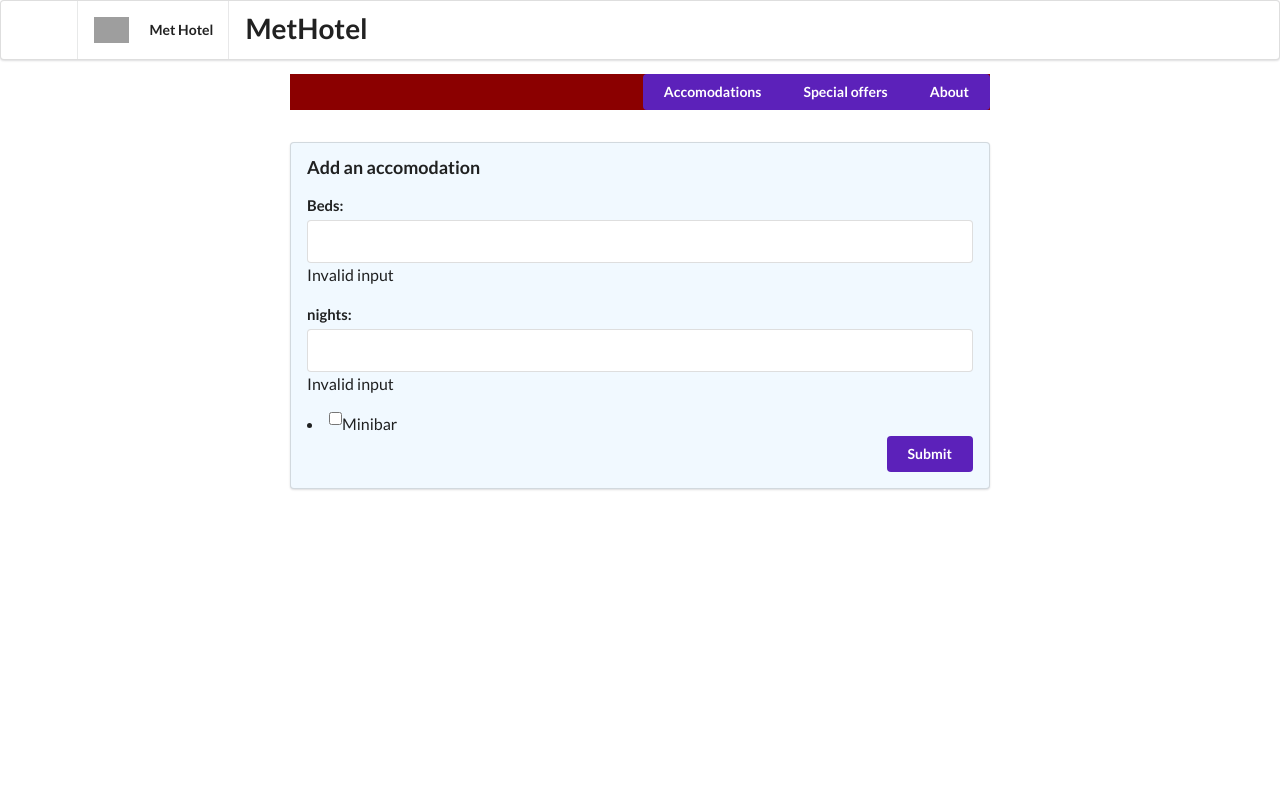
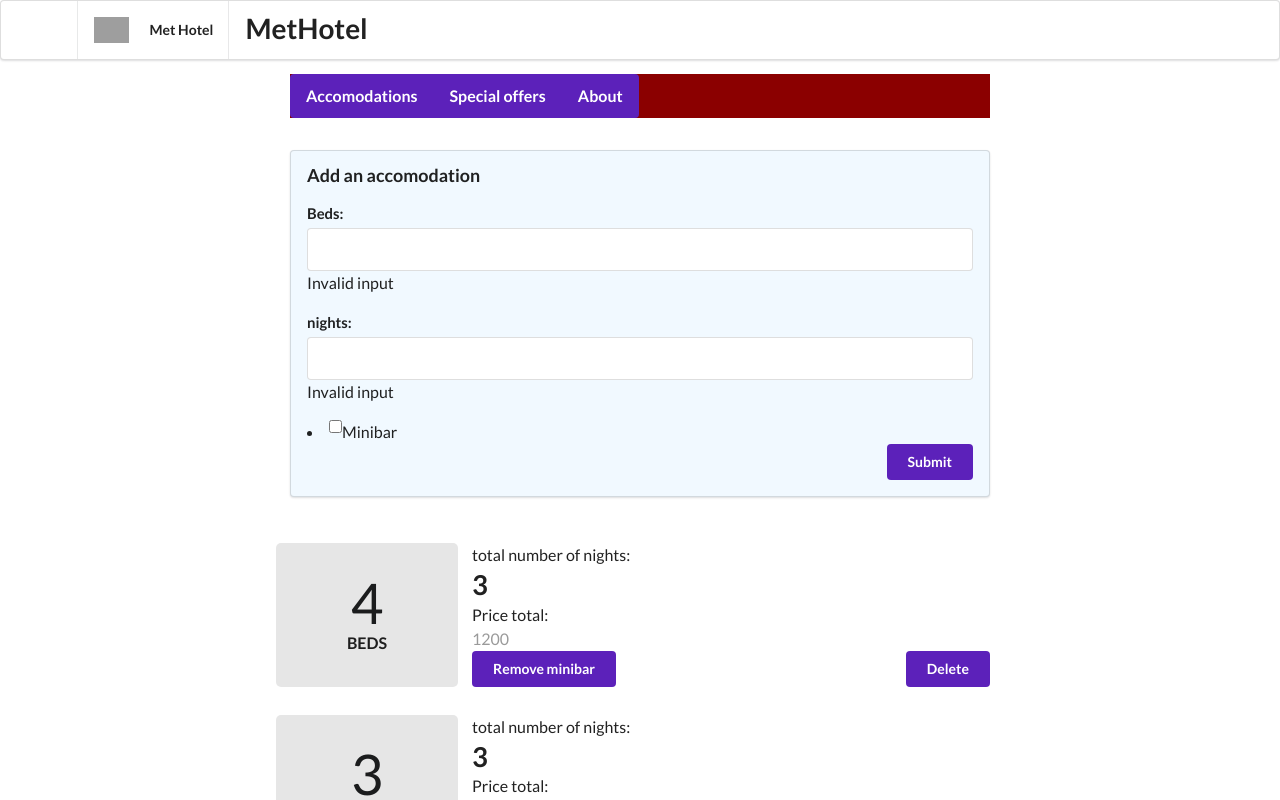
Before and after one commit to luzajic91/MetHotels, an Angular app: page /accomodations in a window 1280 px wide. Before the commit this address led to /. Shown: the top 800 px of the page. Built offline with nearby package versions, Linux system fonts and the light colour scheme; data requests are answered from the project's data file; grey boxes are pictures that could not be loaded.

Commit message:
DZ11
Rutiranje

```diff
--- a/db.json
+++ b/db.json
@@ -23,14 +23,6 @@
       "minibar": false,
       "nights": 3,
       "totalPrice": 600
-    },
-    {
-      "id": 4,
-      "beds": 1,
-      "price": 100,
-      "minibar": false,
-      "nights": 3,
-      "totalPrice": 300
     }
   ]
 }
--- a/src/app/accomodation/accomodation.component.ts
+++ b/src/app/accomodation/accomodation.component.ts
@@ -24,8 +24,6 @@ export class AccomodationComponent implements OnInit {
 
   constructor(private roomService: RoomService) {
     this.roomService = roomService;
-    //this.accomodation = new Accomodation(1,1,1);
-    //this.getPrice = this.roomService.getPrice(this.accomodation.nights, this.accomodation.price);
   }
 
   ngOnInit(): void {
--- /dev/null
+++ b/src/app/accomodations/accomodations.component.html
@@ -0,0 +1,4 @@
+<div class="ui grid posts">
+    <app-accomodation *ngFor="let accomodation of accomodations" [accomodation]="accomodation" (onDeleteAccomodation)="deleteAccomodation(accomodation)" (onEditAccomodation)="editAccomodation(accomodation)">
+    </app-accomodation>
+</div>
--- /dev/null
+++ b/src/app/accomodations/accomodations.component.ts
@@ -0,0 +1,29 @@
+import { Component, Input, OnInit } from '@angular/core';
+import { Accomodation } from '../accomodation/accomodation.model';
+import { AccomodationService } from '../services/accomodation.service';
+
+@Component({
+  selector: 'app-accomodations',
+  templateUrl: './accomodations.component.html',
+  styleUrls: ['./accomodations.component.css']
+})
+export class AccomodationsComponent implements OnInit {
+
+  @Input() accomodations: Accomodation[];
+
+  constructor(private accomodationService: AccomodationService) { }
+
+  ngOnInit(): void {
+    this.accomodationService.getAccomodations().subscribe((accomodations) => (this.accomodations = accomodations));
+  }
+
+  deleteAccomodation(accomodation: Accomodation) {
+    console.log(accomodation.id);
+    this.accomodationService.deleteAccomodation(accomodation).subscribe(() => (this.accomodations = this.accomodations.filter(a => a.id !== accomodation.id)))
+  }
+
+  editAccomodation(accomodation: Accomodation) {
+    this.accomodationService.updateAccomodation(accomodation).subscribe();
+  }
+
+}
--- a/src/app/app-routing.module.ts
+++ b/src/app/app-routing.module.ts
@@ -1,7 +1,15 @@
 import { NgModule } from '@angular/core';
 import { RouterModule, Routes } from '@angular/router';
+import { AccomodationsComponent } from './accomodations/accomodations.component';
+import { KontaktComponent } from './kontakt/kontakt.component';
+import { PreporukaComponent } from './preporuka/preporuka.component';
+import { PreporukeComponent } from './preporuke/preporuke.component';
 
-const routes: Routes = [];
+const routes: Routes = [
+    {path:'preporuke', component: PreporukeComponent},
+    {path:'accomodations', component: AccomodationsComponent},
+    {path:'kontakt', component: KontaktComponent}
+];
 
 @NgModule({
   imports: [RouterModule.forRoot(routes)],
--- a/src/app/app.component.html
+++ b/src/app/app.component.html
@@ -22,7 +22,15 @@
         Submit
     </button>
 </form>
-<div *ngIf="dispCont[0]">
+
+<router-outlet>
+</router-outlet>
+
+<!-- <app-accomodations></app-accomodations>
+<app-preporuke></app-preporuke>
+<app-kontakt></app-kontakt> -->
+
+<!-- <div *ngIf="dispCont[0]">
     <div class="ui grid posts">
         <app-accomodation *ngFor="let accomodation of accomodations" [accomodation]="accomodation" (onDeleteAccomodation)="deleteAccomodation(accomodation)" (onEditAccomodation)="editAccomodation(accomodation)">
         </app-accomodation>
@@ -35,4 +43,4 @@
 </div>
 <div *ngIf="dispCont[2]">
     <app-kontakt></app-kontakt>
-</div>
+</div> -->
--- a/src/app/app.module.ts
+++ b/src/app/app.module.ts
@@ -1,5 +1,6 @@
 import { NgModule } from '@angular/core';
 import { BrowserModule } from '@angular/platform-browser';
+import { RouterModule, Routes } from '@angular/router';
 
 import { AppRoutingModule } from './app-routing.module';
 import { AppComponent } from './app.component';
@@ -11,6 +12,20 @@ import { FormsModule, ReactiveFormsModule } from '@angular/forms';
 import { RoomService } from './services/room.service';
 import { AccomodationService } from './services/accomodation.service';
 import { HttpClient, HttpClientModule, HttpHandler } from '@angular/common/http';
+import { AccomodationsComponent } from './accomodations/accomodations.component';
+import { PreporukeComponent } from './preporuke/preporuke.component';
+
+
+const appRoute: Routes = [
+  // {path:'Home', component: AppComponent, children: [
+  //   {path:'preporuke', component: PreporukaComponent},
+  //   {path:'accomodations', component: AccomodationsComponent},
+  //   {path:'kontakt', component: KontaktComponent}
+  // ]}
+  {path:'accomodations', component: AccomodationsComponent},
+  {path:'preporuke', component: PreporukeComponent},
+  {path:'kontakt', component: KontaktComponent}
+]
 
 @NgModule({
   declarations: [
@@ -18,14 +33,17 @@ import { HttpClient, HttpClientModule, HttpHandler } from '@angular/common/http'
     AccomodationComponent,
     NavbarcomponentComponent,
     PreporukaComponent,
-    KontaktComponent
+    KontaktComponent,
+    AccomodationsComponent,
+    PreporukeComponent
   ],
   imports: [
     BrowserModule,
     AppRoutingModule,
     FormsModule,
     ReactiveFormsModule,
-    HttpClientModule
+    HttpClientModule,
+    RouterModule.forRoot(appRoute)
   ],
   providers: [RoomService, AccomodationService, HttpClient],
   bootstrap: [AppComponent]
--- a/src/app/navbarcomponent/navbarcomponent.component.html
+++ b/src/app/navbarcomponent/navbarcomponent.component.html
@@ -1,7 +1,12 @@
 <div class="navbar">
-    <div class="ui positive right floated buttons">
+    <!-- <div class="ui positive right floated buttons">
         <button (click)="displayCont(0)" class="ui button">Accomodations</button>
         <button (click)="displayCont(1)" class="ui button">Special offers</button>
         <button (click)="displayCont(2)" class="ui button">About</button>
+    </div> -->
+    <div class="ui positive left floated buttons">
+        <a href="accomodations" class="ui button">Accomodations</a>
+        <a href="preporuke" class="ui button">Special offers</a>
+        <a href="kontakt" class="ui button">About</a>
     </div>
 </div>
--- /dev/null
+++ b/src/app/preporuke/preporuke.component.html
@@ -0,0 +1,3 @@
+<div class="ui grid posts">
+    <app-preporuka *ngFor="let preporuka of preporuke" [preporuka]="preporuka"></app-preporuka>
+</div>
--- /dev/null
+++ b/src/app/preporuke/preporuke.component.ts
@@ -0,0 +1,23 @@
+import { Component, OnInit } from '@angular/core';
+import { Preporuka } from '../preporuka/preporuka.model';
+
+@Component({
+  selector: 'app-preporuke',
+  templateUrl: './preporuke.component.html',
+  styleUrls: ['./preporuke.component.css']
+})
+export class PreporukeComponent implements OnInit {
+
+  preporuke: Preporuka[];
+
+  constructor() {
+    this.preporuke = [
+      new Preporuka('Bed & Breakfast', 'Dorucak uz nocenje'),
+      new Preporuka('Tourist special', 'Ukljucena tura svih najbitnijih turistickih zamki')
+    ];
+  }
+
+  ngOnInit(): void {
+  }
+
+}
```
Also changed, not shown: src/app/accomodations/accomodations.component.css (added), src/app/preporuke/preporuke.component.css (added), 2 other files (tests, documents, lock files or other folders).
